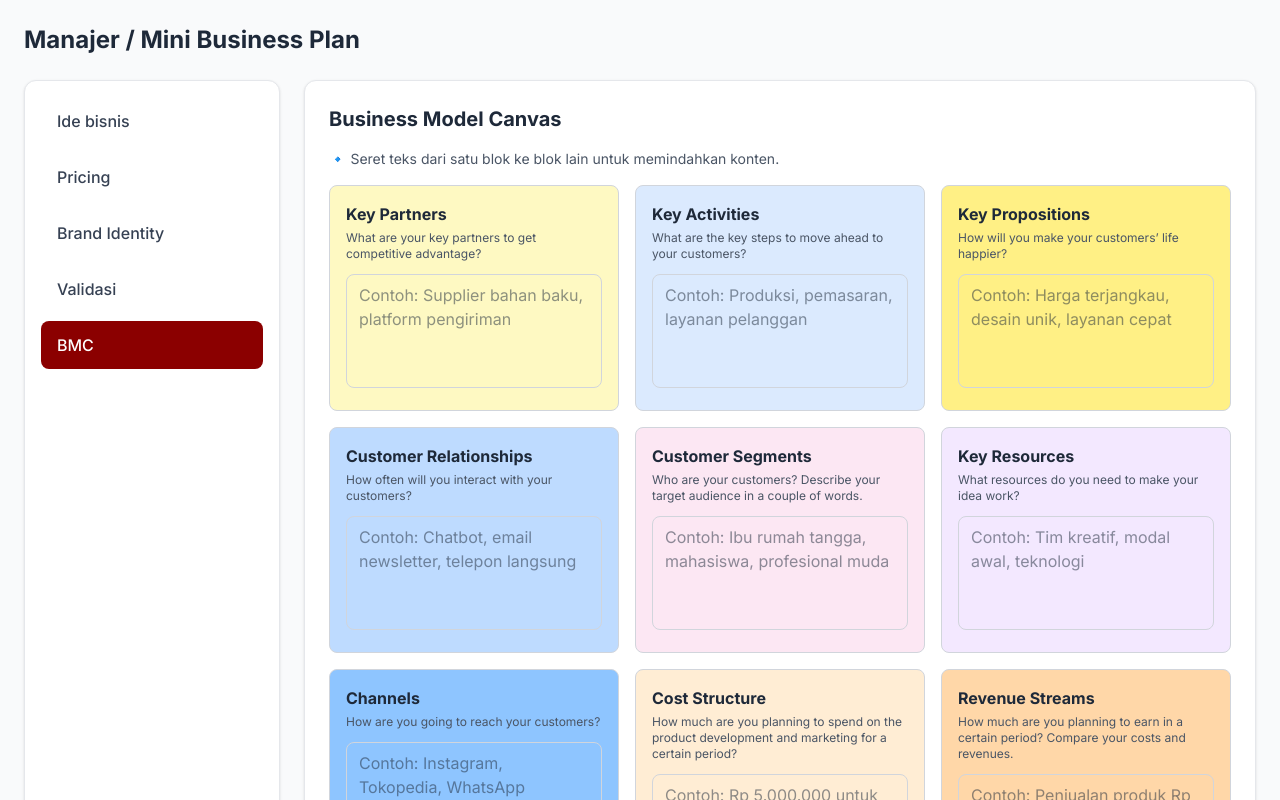
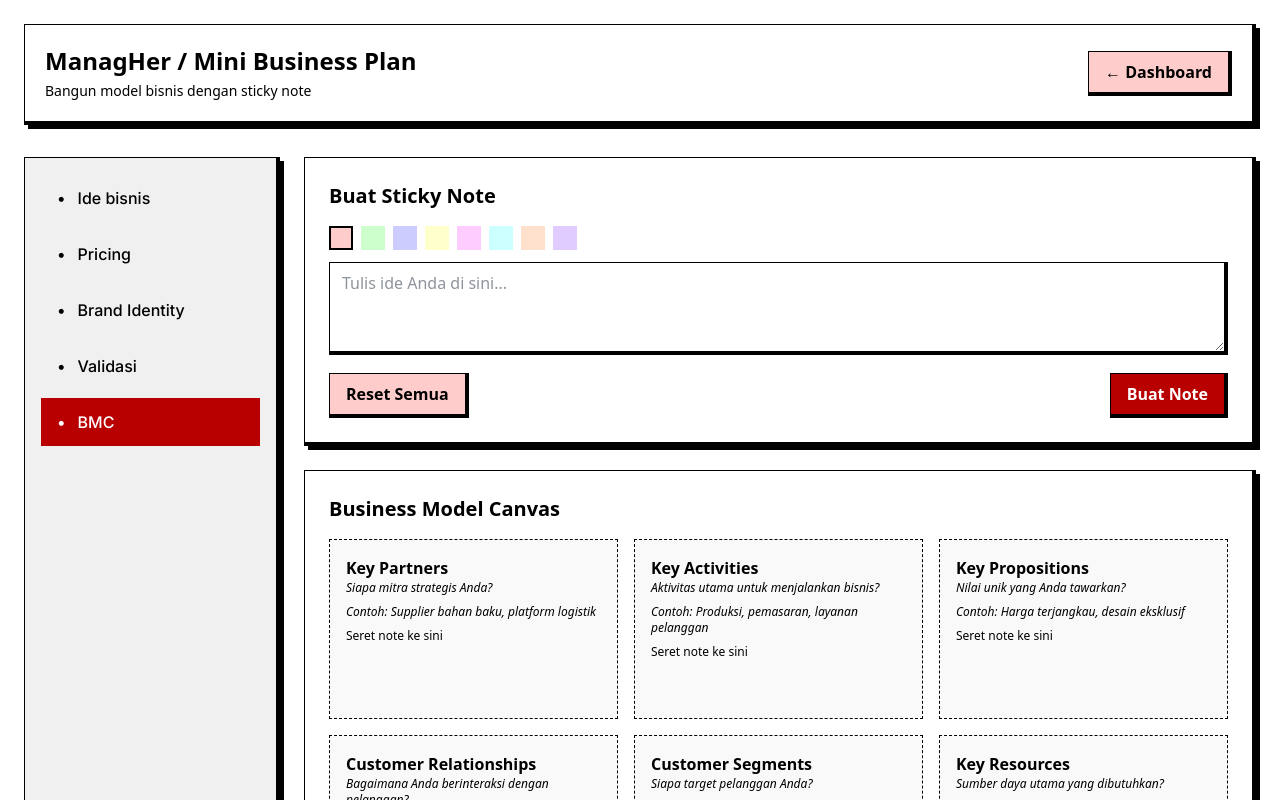
Before and after one commit to dwikarunia0001/managherv2, a Next.js app: page /dashboard/1/plan/bmc in a window 1280 px wide. Shown: the top 800 px of the page. Built offline with nearby package versions, Linux system fonts and the light colour scheme.

Commit message:
redesign bmc page

```diff
--- a/package.json
+++ b/package.json
@@ -9,6 +9,8 @@
     "lint": "eslint"
   },
   "dependencies": {
+    "html2canvas": "^1.4.1",
+    "jspdf": "^3.0.3",
     "next": "15.5.4",
     "react": "19.1.0",
     "react-dom": "19.1.0",
--- a/src/app/dashboard/[projectId]/plan/bmc/page.js
+++ b/src/app/dashboard/[projectId]/plan/bmc/page.js
@@ -1,83 +1,84 @@
-// src/app/dashboard/[projectId]/plan/bmc/page.js
 'use client';
 
-import { use, useState, useEffect } from 'react';
+import { use, useState, useEffect, useRef } from 'react';
 import { useRouter } from 'next/navigation';
 import useProjectStore from '@/store/useProjectStore';
 
+// Palet warna pastel
+const NOTE_COLORS = [
+  '#ffcccc', '#ccffcc', '#ccccff', '#ffffcc',
+  '#ffccff', '#ccffff', '#ffe0cc', '#e0ccff'
+];
+
+// Data BMC dengan penjelasan & contoh
 const BMC_BLOCKS = [
   {
     id: 'keyPartners',
     title: 'Key Partners',
-    subtitle: 'What are your key partners to get competitive advantage?',
-    color: 'bg-yellow-100',
-    placeholder: 'Contoh: Supplier bahan baku, platform pengiriman',
+    description: 'Siapa mitra strategis Anda?',
+    example: 'Supplier bahan baku, platform logistik'
   },
   {
     id: 'keyActivities',
     title: 'Key Activities',
-    subtitle: 'What are the key steps to move ahead to your customers?',
-    color: 'bg-blue-100',
-    placeholder: 'Contoh: Produksi, pemasaran, layanan pelanggan',
+    description: 'Aktivitas utama untuk menjalankan bisnis?',
+    example: 'Produksi, pemasaran, layanan pelanggan'
   },
   {
     id: 'keyPropositions',
     title: 'Key Propositions',
-    subtitle: 'How will you make your customers’ life happier?',
-    color: 'bg-yellow-200',
-    placeholder: 'Contoh: Harga terjangkau, desain unik, layanan cepat',
+    description: 'Nilai unik yang Anda tawarkan?',
+    example: 'Harga terjangkau, desain eksklusif'
   },
   {
     id: 'customerRelationships',
     title: 'Customer Relationships',
-    subtitle: 'How often will you interact with your customers?',
-    color: 'bg-blue-200',
-    placeholder: 'Contoh: Chatbot, email newsletter, telepon langsung',
+    description: 'Bagaimana Anda berinteraksi dengan pelanggan?',
+    example: 'Chat responsif, program loyalitas'
   },
   {
     id: 'customerSegments',
     title: 'Customer Segments',
-    subtitle: 'Who are your customers? Describe your target audience in a couple of words.',
-    color: 'bg-pink-100',
-    placeholder: 'Contoh: Ibu rumah tangga, mahasiswa, profesional muda',
+    description: 'Siapa target pelanggan Anda?',
+    example: 'Mahasiswa, ibu rumah tangga, UMKM'
   },
   {
     id: 'keyResources',
     title: 'Key Resources',
-    subtitle: 'What resources do you need to make your idea work?',
-    color: 'bg-purple-100',
-    placeholder: 'Contoh: Tim kreatif, modal awal, teknologi',
+    description: 'Sumber daya utama yang dibutuhkan?',
+    example: 'Tim kreatif, modal awal, teknologi'
   },
   {
     id: 'channels',
     title: 'Channels',
-    subtitle: 'How are you going to reach your customers?',
-    color: 'bg-blue-300',
-    placeholder: 'Contoh: Instagram, Tokopedia, WhatsApp',
+    description: 'Bagaimana Anda menjangkau pelanggan?',
+    example: 'Instagram, Tokopedia, WhatsApp'
   },
   {
     id: 'costStructure',
     title: 'Cost Structure',
-    subtitle: 'How much are you planning to spend on the product development and marketing for a certain period?',
-    color: 'bg-orange-100',
-    placeholder: 'Contoh: Rp 5.000.000 untuk produksi, Rp 2.000.000 untuk iklan',
+    description: 'Apa saja biaya utama bisnis Anda?',
+    example: 'Produksi, iklan, gaji karyawan'
   },
   {
     id: 'revenueStreams',
     title: 'Revenue Streams',
-    subtitle: 'How much are you planning to earn in a certain period? Compare your costs and revenues.',
-    color: 'bg-orange-200',
-    placeholder: 'Contoh: Penjualan produk Rp 10.000.000/bulan, langganan Rp 500.000/bulan',
+    description: 'Dari mana Anda mendapat penghasilan?',
+    example: 'Penjualan produk, langganan bulanan'
   },
 ];
 
 export default function BmcPage({ params }) {
   const { projectId } = use(params);
   const router = useRouter();
-  const { currentProject, setCurrentProject, getPhaseData, updatePhaseData } =
+  const { currentProject, setCurrentProject, getPhaseData, updatePhaseData, deletePhaseData } =
     useProjectStore();
 
   const [bmcData, setBmcData] = useState({});
+  const [noteContent, setNoteContent] = useState('');
+  const [noteColor, setNoteColor] = useState(NOTE_COLORS[0]);
+  const [previewNote, setPreviewNote] = useState(null); // Note yang siap diseret
+  const dragItem = useRef(null);
 
   useEffect(() => {
     setCurrentProject(projectId);
@@ -85,15 +86,31 @@ export default function BmcPage({ params }) {
     setBmcData(saved);
   }, [projectId, setCurrentProject, getPhaseData]);
 
-  const handleChange = (id, value) => {
-    const newData = { ...bmcData, [id]: value };
+  const saveBmcData = (newData) => {
     setBmcData(newData);
     updatePhaseData(projectId, 'bmc', newData);
   };
 
-  // === Drag & Drop Handlers ===
-  const handleDragStart = (e, id) => {
-    e.dataTransfer.setData('text/plain', id);
+  // Buat note (tapi belum simpan ke blok)
+  const handleCreateNote = () => {
+    if (!noteContent.trim()) {
+      alert('Isi catatan terlebih dahulu.');
+      return;
+    }
+    const note = {
+      id: Date.now().toString(),
+      content: noteContent.trim(),
+      color: noteColor,
+    };
+    setPreviewNote(note);
+    setNoteContent('');
+  };
+
+  // Drag & Drop
+  const handleDragStart = (e) => {
+    if (!previewNote) return;
+    dragItem.current = previewNote;
+    e.dataTransfer.setData('text/plain', JSON.stringify(previewNote));
     e.dataTransfer.effectAllowed = 'move';
   };
 
@@ -104,39 +121,108 @@ export default function BmcPage({ params }) {
 
   const handleDrop = (e, targetId) => {
     e.preventDefault();
-    const sourceId = e.dataTransfer.getData('text/plain');
+    const data = e.dataTransfer.getData('text/plain');
+    if (!data) return;
 
-    if (!sourceId || sourceId === targetId) return;
-
-    const sourceValue = bmcData[sourceId] || '';
-    if (!sourceValue.trim()) return; // Jangan pindahkan jika kosong
-
-    // Pindahkan: hapus dari sumber, masukkan ke target
-    const newBmcData = { ...bmcData };
-    newBmcData[targetId] = sourceValue;
-    newBmcData[sourceId] = ''; // Kosongkan sumber
-
-    setBmcData(newBmcData);
-    updatePhaseData(projectId, 'bmc', newBmcData);
+    try {
+      const note = JSON.parse(data);
+      const newData = { ...bmcData };
+      if (!newData[targetId]) newData[targetId] = [];
+      newData[targetId].push(note);
+      saveBmcData(newData);
+      setPreviewNote(null); // Hapus preview setelah disimpan
+      dragItem.current = null;
+    } catch (err) {
+      console.error('Gagal parse note:', err);
+    }
   };
 
-  return (
-    <div className="min-h-screen bg-gray-50 p-6">
-      <h1 className="text-2xl font-bold text-gray-800 mb-2">
-        Manajer / Mini Business Plan
-      </h1>
+  const handleDeleteNote = (blockId, noteId) => {
+    if (confirm('Hapus note ini?')) {
+      const newData = { ...bmcData };
+      newData[blockId] = (newData[blockId] || []).filter(note => note.id !== noteId);
+      if (newData[blockId].length === 0) delete newData[blockId];
+      saveBmcData(newData);
+    }
+  };
 
-      <div className="flex gap-6 mt-6">
-        {/* Sidebar */}
-        <div className="w-64 bg-white rounded-xl shadow-sm border border-gray-200 p-4">
-          <nav className="space-y-2">
-            {[
+  const handleResetAll = () => {
+    if (confirm('Yakin ingin menghapus seluruh data BMC?')) {
+      deletePhaseData(projectId, 'bmc');
+      setBmcData({});
+      setPreviewNote(null);
+    }
+  };
+
+  const SIDEBAR_MENU = [
     { id: 'ide-bisnis', label: 'Ide bisnis' },
     { id: 'pricing', label: 'Pricing' },
     { id: 'brand', label: 'Brand Identity' },
     { id: 'validasi', label: 'Validasi' },
     { id: 'bmc', label: 'BMC' },
-            ].map((item) => (
+  ];
+
+  return (
+    <div className="min-h-screen bg-[#ffffff] p-4 sm:p-6">
+      {/* Header */}
+      <header className="mb-8">
+        <div
+          className="p-5 font-sans"
+          style={{
+            borderStyle: 'solid',
+            borderTopWidth: '1px',
+            borderLeftWidth: '1px',
+            borderBottomWidth: '4px',
+            borderRightWidth: '4px',
+            borderColor: '#000000',
+            boxShadow: '4px 4px 0 0 #000000',
+            backgroundColor: '#ffffff',
+          }}
+        >
+          <div className="flex flex-col sm:flex-row sm:items-center sm:justify-between gap-3">
+            <div>
+              <h1 className="text-2xl font-bold text-[#000000] font-sans">
+                ManagHer / Mini Business Plan
+              </h1>
+              <p className="text-[#000000] text-sm font-sans font-light mt-1">
+                Bangun model bisnis dengan sticky note
+              </p>
+            </div>
+            <button
+              onClick={() => router.push(`/dashboard/${projectId}`)}
+              className="bg-[#ffcccc] text-[#000000] px-4 py-2 font-semibold font-sans hover:bg-[#ffa8a8] transition-colors"
+              style={{
+                borderStyle: 'solid',
+                borderTopWidth: '1px',
+                borderLeftWidth: '1px',
+                borderBottomWidth: '4px',
+                borderRightWidth: '4px',
+                borderColor: '#000000',
+              }}
+            >
+              ← Dashboard
+            </button>
+          </div>
+        </div>
+      </header>
+
+      <div className="flex gap-6 flex-col lg:flex-row">
+        {/* Sidebar */}
+        <div
+          className="w-full lg:w-64"
+          style={{
+            backgroundColor: '#f0f0f0',
+            borderStyle: 'solid',
+            borderTopWidth: '1px',
+            borderLeftWidth: '1px',
+            borderBottomWidth: '4px',
+            borderRightWidth: '4px',
+            borderColor: '#000000',
+            boxShadow: '4px 4px 0 0 #000000',
+          }}
+        >
+          <nav className="p-4 space-y-2">
+            {SIDEBAR_MENU.map((item) => (
               <button
                 key={item.id}
                 onClick={() => {
@@ -146,51 +232,210 @@ export default function BmcPage({ params }) {
                     router.push(`/dashboard/${projectId}/plan/${item.id}`);
                   }
                 }}
-                className={`w-full text-left px-4 py-3 rounded-lg font-medium transition-colors ${
+                className={`w-full flex items-center space-x-3 px-4 py-3 font-medium transition-colors ${
                   item.id === 'bmc'
-                    ? 'bg-[#8B0000] text-white'
-                    : 'text-gray-700 hover:bg-gray-100'
+                    ? 'bg-[#b80000] text-white'
+                    : 'text-[#000000] hover:bg-[#ffcccc]'
                 }`}
+                style={{ borderRadius: '0', textAlign: 'left' }}
               >
-                {item.label}
+                <span>•</span>
+                <span>{item.label}</span>
               </button>
             ))}
           </nav>
         </div>
 
-        {/* BMC Canvas */}
-        <div className="flex-1">
-          <div className="bg-white p-6 rounded-xl shadow-sm border border-gray-200">
-            <h2 className="text-xl font-bold text-gray-800 mb-4">Business Model Canvas</h2>
-            <p className="text-sm text-gray-600 mb-4">
-              🔹 Seret teks dari satu blok ke blok lain untuk memindahkan konten.
-            </p>
+        {/* Konten Utama */}
+        <div className="flex-1 space-y-6">
+          {/* Sticky Note Creator */}
+          <div
+            className="font-sans"
+            style={{
+              backgroundColor: '#ffffff',
+              borderStyle: 'solid',
+              borderTopWidth: '1px',
+              borderLeftWidth: '1px',
+              borderBottomWidth: '4px',
+              borderRightWidth: '4px',
+              borderColor: '#000000',
+              boxShadow: '4px 4px 0 0 #000000',
+            }}
+          >
+            <div className="p-6">
+              <h3 className="text-xl font-bold text-[#000000] mb-4">Buat Sticky Note</h3>
 
+              {/* Pilih Warna */}
+              <div className="flex flex-wrap gap-2 mb-3">
+                {NOTE_COLORS.map((color) => (
+                  <button
+                    key={color}
+                    onClick={() => setNoteColor(color)}
+                    className={`w-6 h-6 border-2 ${noteColor === color ? 'border-[#000000]' : 'border-transparent'}`}
+                    style={{ backgroundColor: color, borderRadius: '0' }}
+                  />
+                ))}
+              </div>
+
+              {/* Input Teks */}
+              <textarea
+                value={noteContent}
+                onChange={(e) => setNoteContent(e.target.value)}
+                className="w-full px-3 py-2 outline-none font-sans resize-vertical mb-3"
+                rows="3"
+                placeholder="Tulis ide Anda di sini..."
+                style={{
+                  borderStyle: 'solid',
+                  borderTopWidth: '1px',
+                  borderLeftWidth: '1px',
+                  borderBottomWidth: '4px',
+                  borderRightWidth: '4px',
+                  borderColor: '#000000',
+                  borderRadius: '0',
+                }}
+              />
+
+              <div className="flex justify-between items-center">
+                <button
+                  onClick={handleResetAll}
+                  className="bg-[#ffcccc] text-[#000000] px-4 py-2 font-semibold font-sans hover:bg-[#ffa8a8]"
+                  style={{
+                    borderStyle: 'solid',
+                    borderTopWidth: '1px',
+                    borderLeftWidth: '1px',
+                    borderBottomWidth: '4px',
+                    borderRightWidth: '4px',
+                    borderColor: '#000000',
+                    borderRadius: '0',
+                  }}
+                >
+                  Reset Semua
+                </button>
+
+                <button
+                  onClick={handleCreateNote}
+                  className="bg-[#b80000] text-white px-4 py-2 font-semibold font-sans hover:bg-[#8B0000]"
+                  style={{
+                    borderStyle: 'solid',
+                    borderTopWidth: '1px',
+                    borderLeftWidth: '1px',
+                    borderBottomWidth: '4px',
+                    borderRightWidth: '4px',
+                    borderColor: '#000000',
+                    borderRadius: '0',
+                  }}
+                >
+                  Buat Note
+                </button>
+              </div>
+
+              {/* Preview Note (siap diseret) */}
+              {previewNote && (
+                <div
+                  className="mt-4 p-3 text-[#000000] font-sans cursor-grab"
+                  draggable
+                  onDragStart={handleDragStart}
+                  style={{
+                    backgroundColor: previewNote.color,
+                    border: '1px solid #000000',
+                    borderRadius: '0',
+                  }}
+                >
+                  {previewNote.content}
+                  <div className="text-xs mt-1 text-[#000000]">← Seret ke blok BMC</div>
+                </div>
+              )}
+            </div>
+          </div>
+
+          {/* BMC Board */}
+          <div
+            className="font-sans"
+            style={{
+              backgroundColor: '#ffffff',
+              borderStyle: 'solid',
+              borderTopWidth: '1px',
+              borderLeftWidth: '1px',
+              borderBottomWidth: '4px',
+              borderRightWidth: '4px',
+              borderColor: '#000000',
+              boxShadow: '4px 4px 0 0 #000000',
+            }}
+          >
+            <div className="p-6">
+              <h2 className="text-xl font-bold text-[#000000] mb-4">Business Model Canvas</h2>
               <div className="grid grid-cols-1 md:grid-cols-3 gap-4">
                 {BMC_BLOCKS.map((block) => (
                   <div
                     key={block.id}
-                  draggable
-                  onDragStart={(e) => handleDragStart(e, block.id)}
                     onDragOver={handleDragOver}
                     onDrop={(e) => handleDrop(e, block.id)}
-                  className={`p-4 rounded-lg border border-gray-300 ${block.color} cursor-grab active:cursor-grabbing`}
+                    className="relative"
+                    style={{
+                      border: '1px dashed #000000',
+                      minHeight: '180px',
+                      padding: '1rem',
+                      borderRadius: '0',
+                      backgroundColor: '#f9f9f9',
+                    }}
                   >
-                  <h3 className="font-bold text-gray-800 mb-1">{block.title}</h3>
-                  <p className="text-xs text-gray-600 mb-3">{block.subtitle}</p>
-                  <textarea
-                    value={bmcData[block.id] || ''}
-                    onChange={(e) => handleChange(block.id, e.target.value)}
-                    className="w-full px-3 py-2 border border-gray-300 rounded-lg focus:ring-2 focus:ring-[#8B0000] focus:border-[#8B0000] outline-none resize-none"
-                    rows="4"
-                    placeholder={block.placeholder}
-                  />
+                    <div>
+                      <div className="font-bold text-[#000000]">{block.title}</div>
+                      <div className="text-[#000000] text-xs font-light italic mb-2">{block.description}</div>
+                    </div>
+
+                    {/* Area Konten (Scrollable jika >2 note) */}
+                    <div
+                      className="space-y-2"
+                      style={{
+                        maxHeight: (bmcData[block.id]?.length || 0) > 2 ? '120px' : 'none',
+                        overflowY: (bmcData[block.id]?.length || 0) > 2 ? 'auto' : 'visible',
+                      }}
+                    >
+                      {(bmcData[block.id] || []).map((note) => (
+                        <div
+                          key={note.id}
+                          className="p-2 text-[#000000] text-sm font-sans break-words relative"
+                          style={{
+                            backgroundColor: note.color,
+                            border: '1px solid #000000',
+                            borderRadius: '0',
+                          }}
+                        >
+                          {note.content}
+                          <button
+                            onClick={() => handleDeleteNote(block.id, note.id)}
+                            className="absolute top-0 right-0 w-5 h-5 text-[#b80000] font-bold"
+                            style={{
+                              border: '1px solid #000000',
+                              borderRadius: '0',
+                              backgroundColor: '#ffcccc',
+                            }}
+                          >
+                            ×
+                          </button>
+                        </div>
+                      ))}
+
+                      {/* Tampilkan contoh jika belum ada note */}
+                      {(bmcData[block.id] || []).length === 0 && (
+                        <div className="text-[#000000] text-xs font-sans font-light italic">
+                          Contoh: {block.example}
+                        </div>
+                      )}
+                    </div>
+
+                    {(bmcData[block.id] || []).length === 0 && (
+                      <div className="text-[#000000] text-xs font-sans font-light mt-2">
+                        Seret note ke sini
+                      </div>
+                    )}
                   </div>
                 ))}
               </div>
-
-            <div className="mt-6 text-xs text-gray-500">
+              <div className="mt-6 text-[#000000] text-xs font-sans font-light">
                 <p>Source: Strategyzer.com</p>
+              </div>
             </div>
           </div>
         </div>
```
Also changed, not shown: 1 other file (tests, documents, lock files or other folders). Lines whose indentation alone changed are shown as unchanged.
